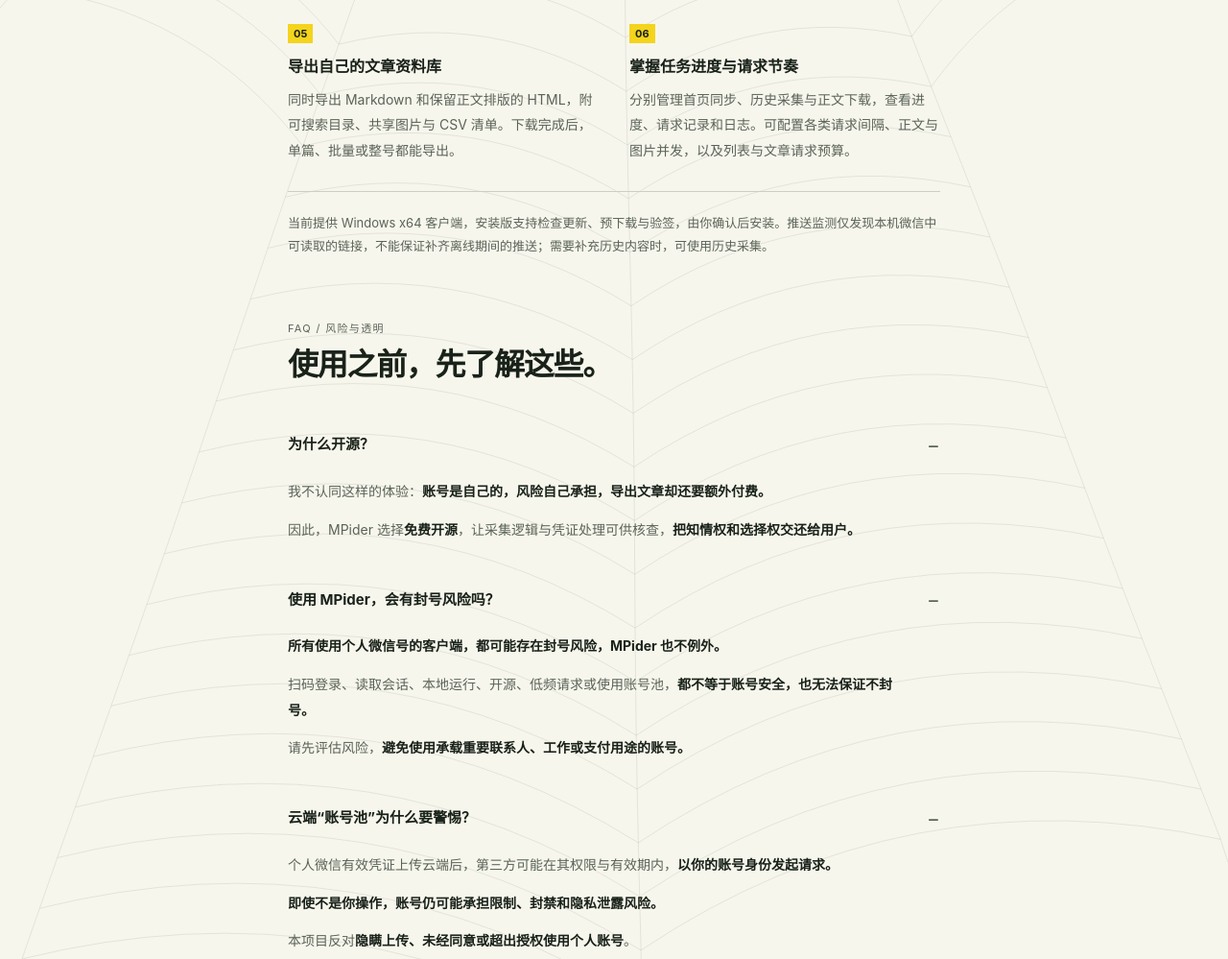
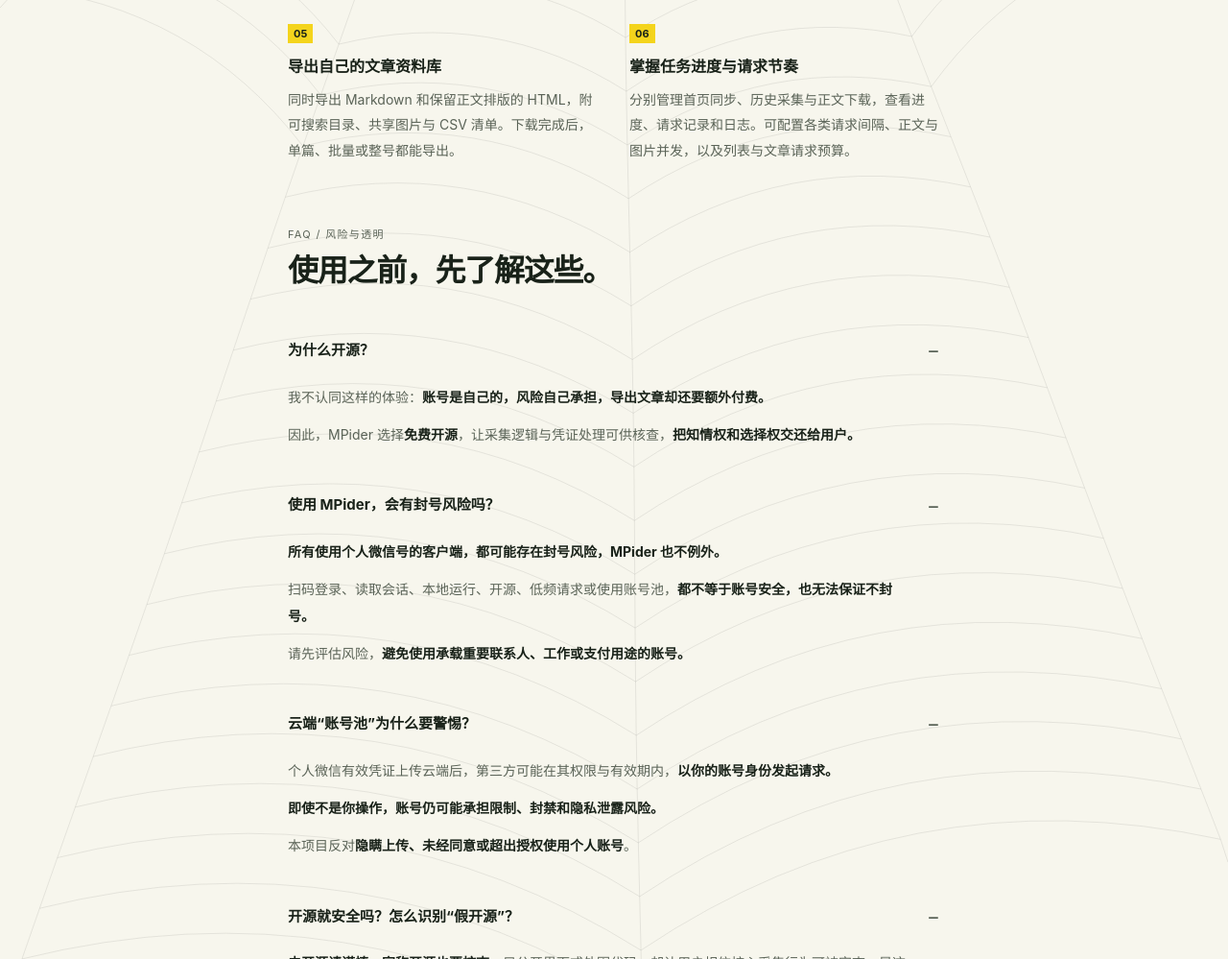
Before and after one commit to areyoubugcoder/mpider, an Astro site in the folder website/: page / in a window 1280 px wide. Shown: the part 1139-2138 px from the top of the page at 96% size. Built offline with nearby package versions, Linux system fonts and the light colour scheme; Astro itself is replaced by a stand-in of ours.

Commit message:
style(website): remove capabilities footer note

```diff
--- a/website/src/pages/index.astro
+++ b/website/src/pages/index.astro
@@ -46,7 +46,6 @@
             </li>
           ))}
         </ul>
-        <p class="kp-capabilities-note">当前提供 Windows x64 客户端，安装版支持检查更新、预下载与验签，由你确认后安装。推送监测仅发现本机微信中可读取的链接，不能保证补齐离线期间的推送；需要补充历史内容时，可使用历史采集。</p>
       </section>
       <section class="kp-faq" id="mpider-risk-faq" aria-labelledby="mpider-faq-title">
         <p class="kp-faq-label">FAQ / 风险与透明</p>
--- a/website/src/styles/site.css
+++ b/website/src/styles/site.css
@@ -34,7 +34,6 @@
   #mpider-landing .kp-capability-number { display: inline-block; padding: 0.1875rem 0.375rem; background: var(--kp-yellow); color: #192219; font-size: 0.6875rem; font-weight: 700; }
   #mpider-landing .kp-capabilities-grid h3 { margin: 0.75rem 0 0.5rem; font-size: 1rem; line-height: 1.6; }
   #mpider-landing .kp-capabilities-grid p { margin: 0; color: var(--kp-muted); font-size: 0.875rem; line-height: 1.9; }
-  #mpider-landing .kp-capabilities-note { margin: 1.75rem 0 0; padding-top: 1.25rem; border-top: 1px solid var(--kp-line); color: var(--kp-muted); font-size: 0.8125rem; line-height: 1.9; }
   #mpider-landing .kp-faq { position: relative; z-index: 1; max-width: 46.5rem; margin: 0 auto; padding: 0 2rem 4rem; scroll-margin-top: 1.5rem; }
   #mpider-landing .kp-faq-label { margin: 0 0 0.5625rem; color: var(--kp-muted); font-size: 0.6875rem; letter-spacing: .12em; }
   #mpider-landing h2 { margin: 0 0 1.625rem; color: var(--kp-ink); font-size: clamp(1.5625rem,4.2cqw,2rem); line-height: 1.4; font-weight: 800; letter-spacing: -.04em; }
```
